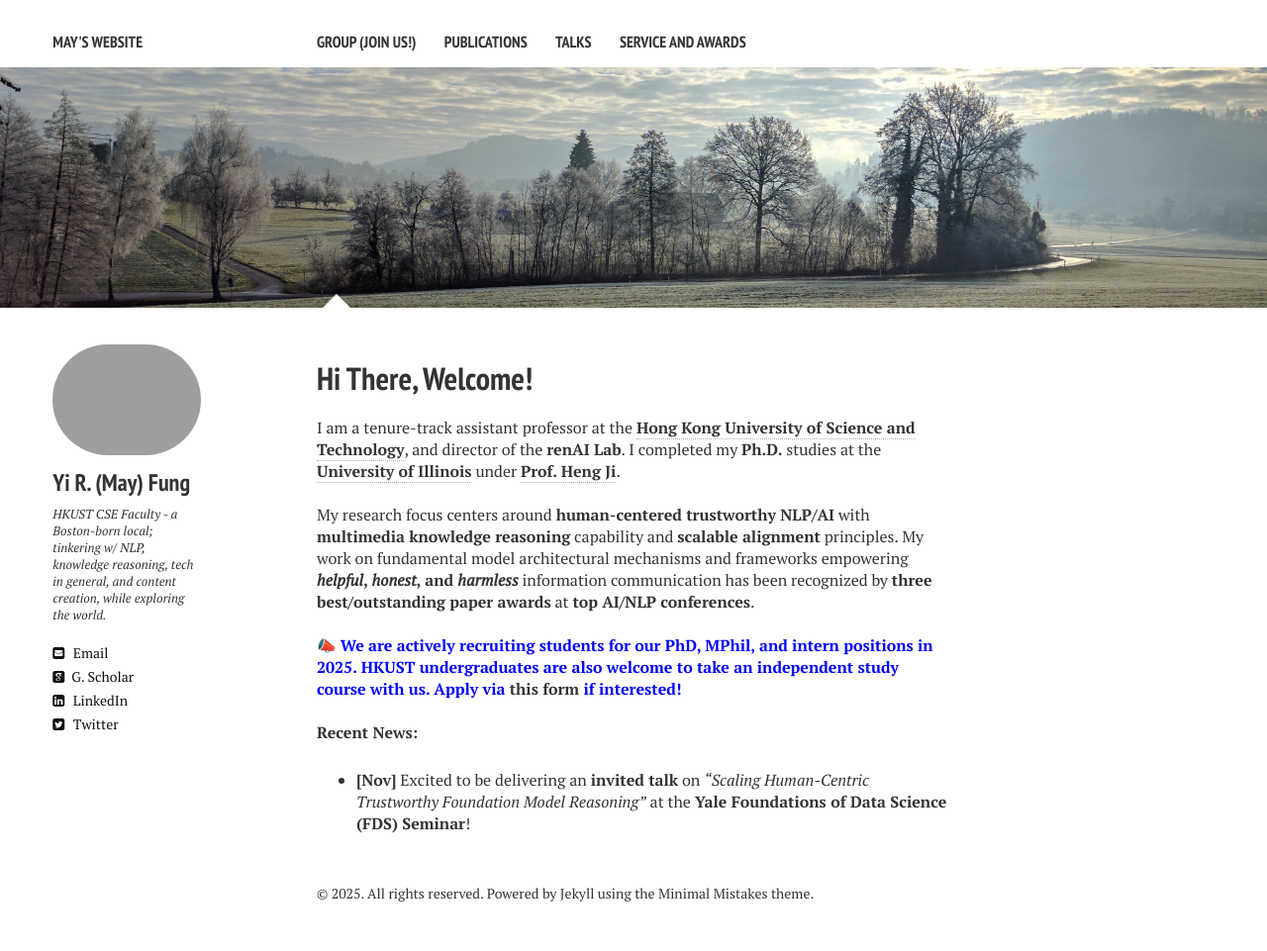
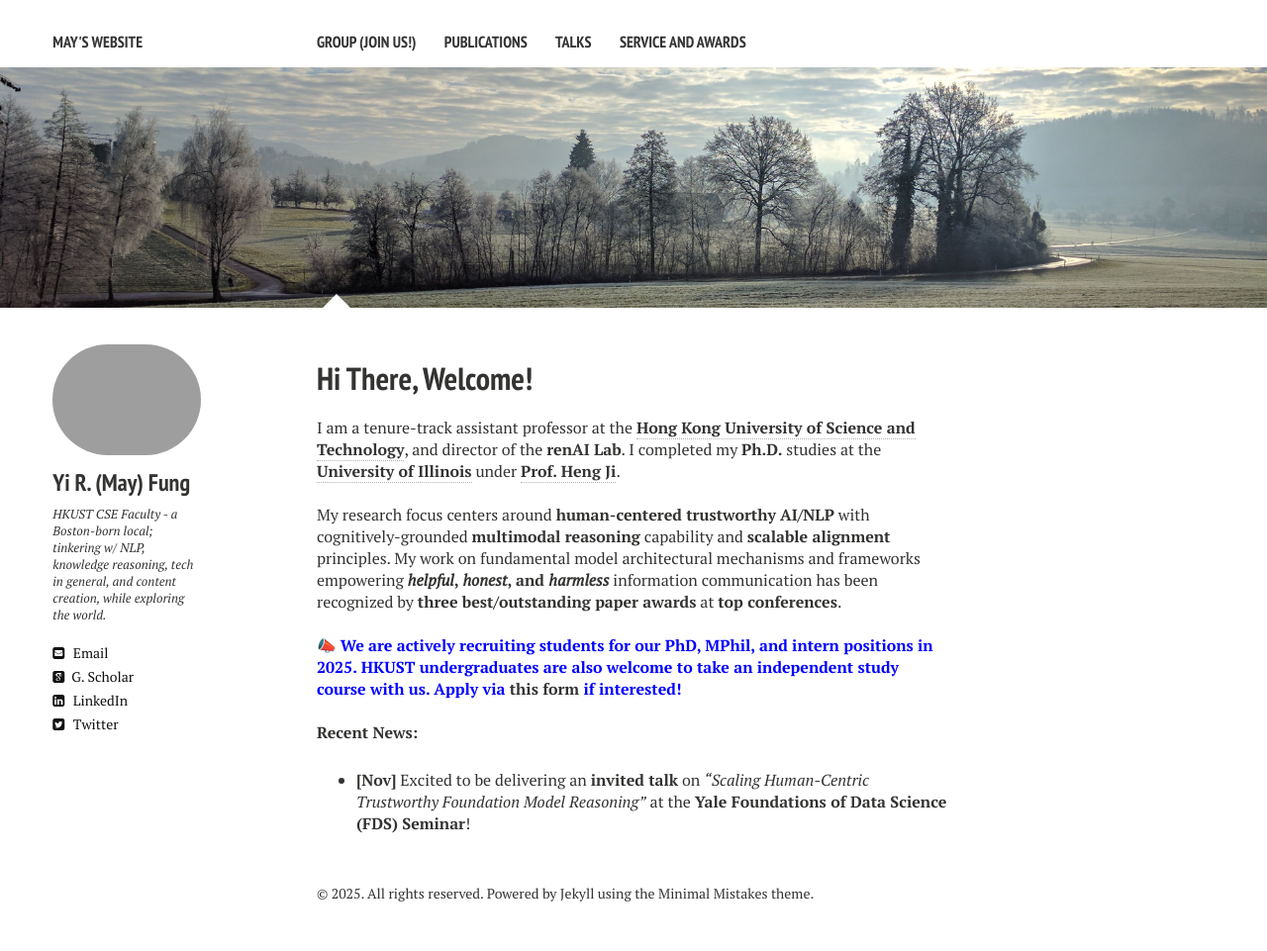
Before and after one commit to mayrfung/mayrfung.github.io, a Jekyll site: the page built from index.md, in a window 1280 px wide. Shown: the whole page at 99% size. Built offline with Jekyll 4.4.1, drawn with Linux system fonts in a browser that asks for light colours; nearby versions of some CDN libraries.

Commit message:
Update index.md

```diff
--- a/index.md
+++ b/index.md
@@ -9,7 +9,7 @@ image:
 
 I am a tenure-track assistant professor at the <a href="https://cse.hkust.edu.hk/" target="_blank"><b>Hong Kong University of Science and Technology</b></a>, and director of the <b>renAI Lab</b>. I completed my <b>Ph.D.</b> studies at the <a href="https://cs.illinois.edu/" target="_blank"><b>University of Illinois</b></a> under <a href="https://blender.cs.illinois.edu/hengji.html" target="_blank"><b>Prof. Heng Ji</b></a>.
 <br><br>
-My research focus centers around <b>human-centered trustworthy NLP/AI</b> with <b>multimedia knowledge reasoning</b> capability and <b>scalable alignment</b> principles. My work on fundamental model architectural mechanisms and frameworks empowering <b><b><i>helpful</i></b>, <i><b>honest</b></i>, and <i>harmless</i></b> information communication has been recognized by <b>three best/outstanding paper awards</b> at <b>top AI/NLP conferences</b>.
+My research focus centers around <b>human-centered trustworthy AI/NLP</b> with cognitively-grounded <b>multimodal reasoning</b> capability and <b>scalable alignment</b> principles. My work on fundamental model architectural mechanisms and frameworks empowering <b><b><i>helpful</i></b>, <i><b>honest</b></i>, and <i>harmless</i></b> information communication has been recognized by <b>three best/outstanding paper awards</b> at <b>top conferences</b>.
 <br><br>
 📣 <b><font color="blue">We are actively recruiting students for our PhD, MPhil, and intern positions in 2025. HKUST undergraduates are also welcome to take an independent study course with us. Apply via <a href="https://forms.gle/S6fe7xoAxuHwV4VC6" target="_blank"><b>this form</b></a> if interested!</font></b>
 
```
